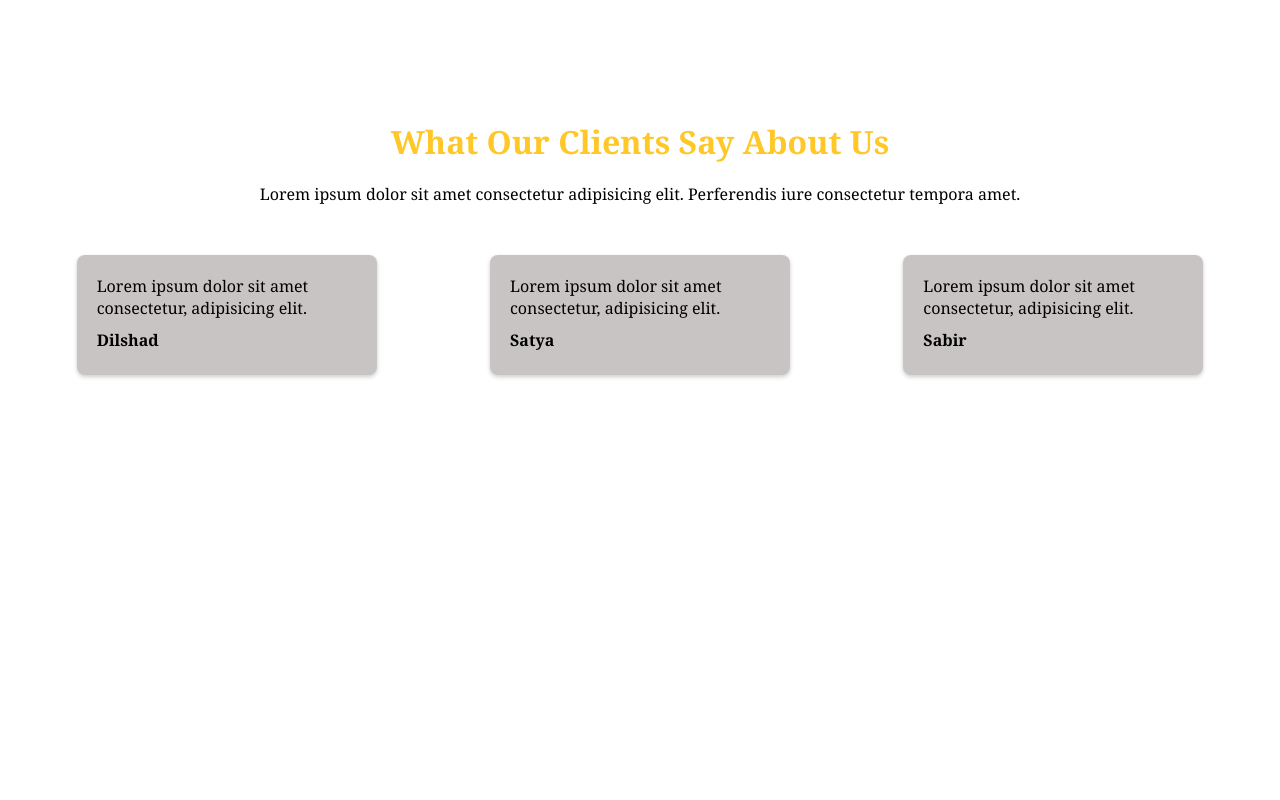
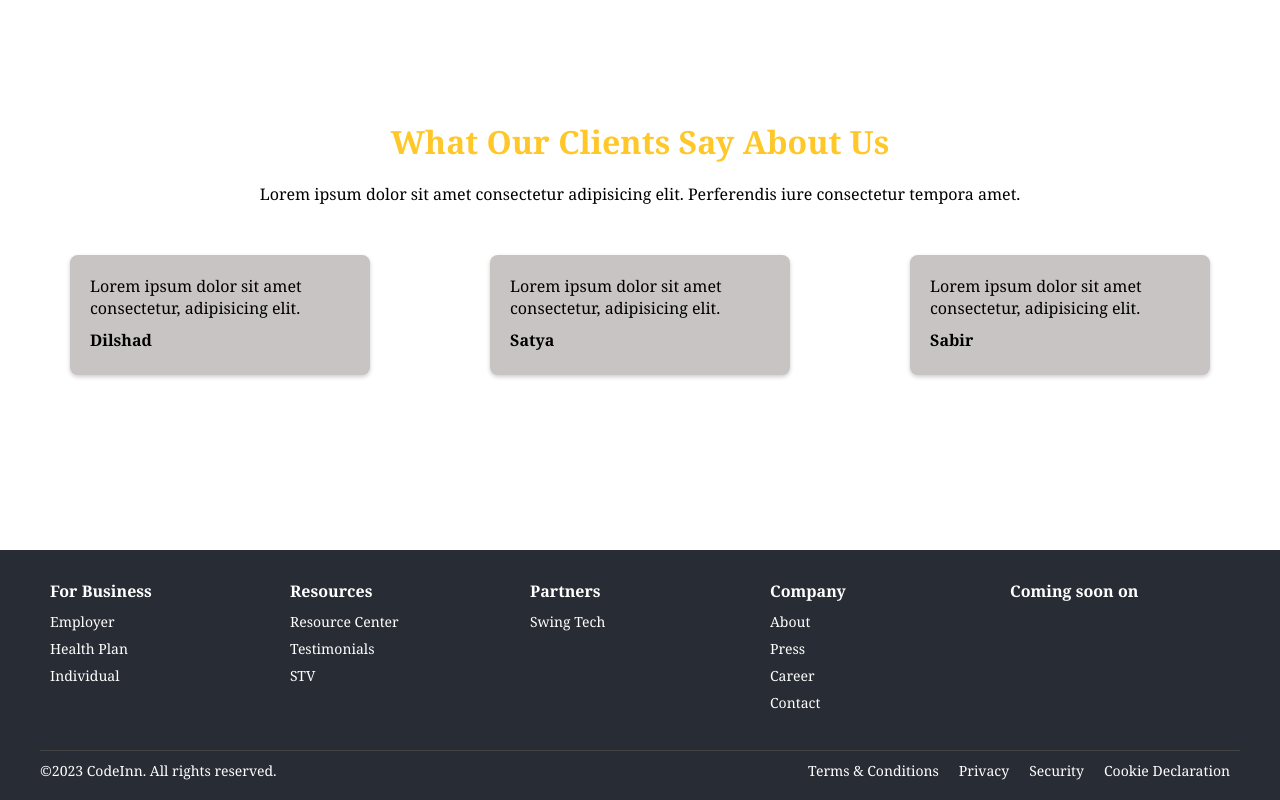
Before and after one commit to navjot369/insta-go, a React (Vite) app in the folder frontend/: page / in a window 1280 px wide. Shown: the part 1790-2590 px from the top of the page. Before the commit the page ends 2340 px from the top, so only its background shows below. Built offline with nearby package versions, Linux system fonts and the light colour scheme.

Commit message:
added footer

```diff
--- /dev/null
+++ b/frontend/src/components/Footer/Footer.css
@@ -0,0 +1,138 @@
+* {
+    font-family: Cambria, Cochin, Georgia, Times, 'Times New Roman', serif;
+    margin: 0;
+    padding: 0;
+    box-sizing: border-box;
+  }
+
+
+.footer {
+    background-color: #282c34;
+    color: #fff;
+    font-family: Arial, sans-serif;
+    padding: 20px 40px;
+  }
+
+  .footer-top {
+    display: flex;
+    flex-wrap: wrap;
+    justify-content: space-between;
+    margin-bottom: 20px;
+  }
+
+  .footer-column {
+    flex: 1 1 18%; /* Flexible width for columns */
+    margin: 10px;
+    min-width: 150px; /* Ensures columns don't shrink too much */
+  }
+
+  .footer-column h4 {
+    font-size: 16px;
+    margin-bottom: 10px;
+    font-weight: bold;
+  }
+
+  .footer-column ul {
+    list-style: none;
+    padding: 0;
+  }
+
+  .footer-column ul li {
+    margin-bottom: 8px;
+    font-size: 14px;
+    cursor: pointer;
+  }
+
+  .footer-column ul li:hover {
+    text-decoration: underline;
+  }
+
+  /* Social Icons */
+  .social-icons i {
+    font-size: 18px;
+    margin: 0 8px;
+    cursor: pointer;
+  }
+
+  .social-icons i:hover {
+    color: #61dafb;
+  }
+
+  /* Footer Bottom */
+  .footer-bottom {
+    display: flex;
+    flex-wrap: wrap;
+    justify-content: space-between;
+    align-items: center;
+    border-top: 1px solid #444;
+    padding-top: 10px;
+    font-size: 14px;
+  }
+
+  .footer-bottom p {
+    margin: 0;
+    flex: 1 1 auto; /* Makes the text flexible */
+    text-align: left;
+  }
+
+  .footer-bottom ul {
+    display: flex;
+    list-style: none;
+    padding: 0;
+    margin: 0;
+  }
+
+  .footer-bottom ul li {
+    margin: 0 10px;
+    cursor: pointer;
+  }
+
+  .footer-bottom ul li:hover {
+    text-decoration: underline;
+  }
+
+  /* Responsive Design */
+  @media (max-width: 768px) {
+    .footer-top {
+      flex-direction: column;
+      align-items: center;
+    }
+
+    .footer-column {
+      flex: 1 1 100%; /* Make columns take full width on smaller screens */
+      text-align: center;
+    }
+
+    .footer-bottom {
+      flex-direction: column;
+      align-items: center;
+      text-align: center;
+    }
+
+    .footer-bottom ul {
+      justify-content: center; /* Center align the links */
+      margin-top: 10px;
+    }
+  }
+
+  @media (max-width: 480px) {
+    .footer {
+      padding: 20px 20px; /* Reduce padding for very small screens */
+    }
+
+    .footer-column h4 {
+      font-size: 14px;
+    }
+
+    .footer-column ul li {
+      font-size: 12px;
+    }
+
+    .footer-bottom {
+      font-size: 12px;
+    }
+
+    .social-icons i {
+      font-size: 16px;
+    }
+  }
--- /dev/null
+++ b/frontend/src/components/Footer/Footer.jsx
@@ -0,0 +1,62 @@
+import React from "react";
+import "./Footer.css";
+
+const Footer = () => {
+  return (
+    <footer className="footer">
+      <div className="footer-top">
+        <div className="footer-column">
+          <h4>For Business</h4>
+          <ul>
+            <li>Employer</li>
+            <li>Health Plan</li>
+            <li>Individual</li>
+          </ul>
+        </div>
+        <div className="footer-column">
+          <h4>Resources</h4>
+          <ul>
+            <li>Resource Center</li>
+            <li>Testimonials</li>
+            <li>STV</li>
+          </ul>
+        </div>
+        <div className="footer-column">
+          <h4>Partners</h4>
+          <ul>
+            <li>Swing Tech</li>
+          </ul>
+        </div>
+        <div className="footer-column">
+          <h4>Company</h4>
+          <ul>
+            <li>About</li>
+            <li>Press</li>
+            <li>Career</li>
+            <li>Contact</li>
+          </ul>
+        </div>
+        <div className="footer-column">
+          <h4>Coming soon on</h4>
+          <div className="social-icons">
+            <i className="fab fa-facebook"></i>
+            <i className="fab fa-twitter"></i>
+            <i className="fab fa-linkedin"></i>
+            <i className="fab fa-instagram"></i>
+          </div>
+        </div>
+      </div>
+      <div className="footer-bottom">
+        <p>©2023 CodeInn. All rights reserved.</p>
+        <ul>
+          <li>Terms & Conditions</li>
+          <li>Privacy</li>
+          <li>Security</li>
+          <li>Cookie Declaration</li>
+        </ul>
+      </div>
+    </footer>
+  );
+};
+
+export default Footer;
--- a/frontend/src/components/Reviews/Reviews.css
+++ b/frontend/src/components/Reviews/Reviews.css
@@ -9,20 +9,26 @@
   padding: 20px;
   height: 450px;
 }
+
 .title {
   text-align: center;
   margin-bottom: 20px;
   font-size: 2em;
 }
+
 .subtitle {
   text-align: center;
   margin-bottom: 40px;
   font-size: 1em;
 }
+
 .reviews {
   display: flex;
   justify-content: space-around;
+  flex-wrap: wrap; /* Enables wrapping for smaller screens */
+  gap: 20px; /* Adds space between review cards */
 }
+
 .review {
   height: 120px;
   width: 300px;
@@ -32,39 +38,82 @@
   box-shadow: 0 2px 4px rgba(0, 0, 0, 0.2);
   margin: 10px;
 }
+
 .rating {
   display: flex;
   margin-bottom: 10px;
 }
 
-
 .review-text {
   margin-bottom: 10px;
 }
+
 .client-name {
   font-weight: bold;
 }
+
+/* Medium Devices (Tablets and smaller laptops) */
 @media (max-width: 768px) {
+  .rated {
+    padding: 40px 20px;
+    height: auto; /* Adjust height to fit content */
+  }
 
-  .rated{
-    padding: 100px 50px;
+  .title {
+    font-size: 1.8em;
+  }
+
+  .subtitle {
+    font-size: 0.9em;
   }
 
   .review {
-    margin: 10px 0;
+    width: 90%; /* Reduce width for smaller screens */
+    margin: 10px auto; /* Center reviews horizontally */
   }
 
-  .reviews{
-    gap: 20px;
+  .reviews {
+    justify-content: center;
+    gap: 15px; /* Adjust spacing for smaller screens */
   }
 }
 
-.dark .rated{
+/* Small Devices (Phones) */
+@media (max-width: 480px) {
+  .rated {
+    padding: 20px 10px;
+  }
+
+  .title {
+    font-size: 1.5em;
+  }
+
+  .subtitle {
+    font-size: 0.8em;
+  }
+
+  .review {
+    width: 100%; /* Take full width */
+    padding: 15px;
+  }
+
+  .rating {
+    flex-direction: column; /* Stack rating elements vertically */
+    align-items: flex-start;
+  }
+
+  .client-name {
+    font-size: 0.9em;
+  }
+}
+
+/* Dark Theme */
+.dark .rated {
   background-color: black;
   animation-duration: 300ms;
   box-shadow: 10px 6px 5px rgb(0, 0, 0);
 }
 
-.dark .subtitle{
+.dark .subtitle {
   color: white;
 }
--- a/frontend/src/components/Services/Services.css
+++ b/frontend/src/components/Services/Services.css
@@ -9,7 +9,7 @@
   display: flex;
   flex-direction: column;
   align-items: center;
-  height: 600px;
+  min-height: 600px;
   background-color: white;
   padding: 20px;
   justify-content: center;
@@ -69,34 +69,52 @@
   background-color: #d1a91b;
 }
 
+/* Medium Devices (Tablets and smaller laptops) */
 @media (max-width: 768px) {
+  .whyus {
+    padding: 50px 20px;
+    margin: auto;
+    min-height: auto; /* Adjusts height for smaller screens */
+  }
 
-  .whyus{
-    padding: 100px 50px;
-    margin: auto;
-  }
-  .dark .whyus{
-    padding: 100px 50px;
-    margin: auto;
-  }
   .cards-container {
     flex-direction: column;
     align-items: center;
   }
+
   .card {
-    width: 100%;
+    width: 90%; /* Reduce card width */
+    margin-bottom: 20px; /* Add spacing between cards */
   }
 }
 
+/* Small Devices (Phones) */
 @media (max-width: 480px) {
   .title {
     font-size: 1.5em;
   }
+
   .card {
     padding: 15px;
+    width: 100%; /* Full width on small screens */
+  }
+
+  .card h2 {
+    font-size: 1.2em;
+  }
+
+  .card p {
+    font-size: 0.9em;
+    line-height: 1.4em;
+  }
+
+  .card button {
+    font-size: 0.9em;
+    padding: 8px 16px;
   }
 }
 
+/* Dark Theme */
 .dark .whyus {
   background-color: black;
   color: #fff;
--- a/frontend/src/components/home.jsx
+++ b/frontend/src/components/home.jsx
@@ -4,6 +4,7 @@ import About from "./About/About";
 import Services from "./Services/Services";
 import { useState, useEffect } from "react";
 import Reviews from "./Reviews/Reviews";
+import Footer from "./Footer/Footer";
 
 export default function Home() {
   const [theme, setTheme] = useState(
@@ -28,6 +29,7 @@ export default function Home() {
       <About theme={theme}/>
       <Services theme={theme}/>
       <Reviews theme={theme}/>
+      <Footer/>
     </div>
   );
 }
```
Lines whose indentation alone changed are shown as unchanged.
